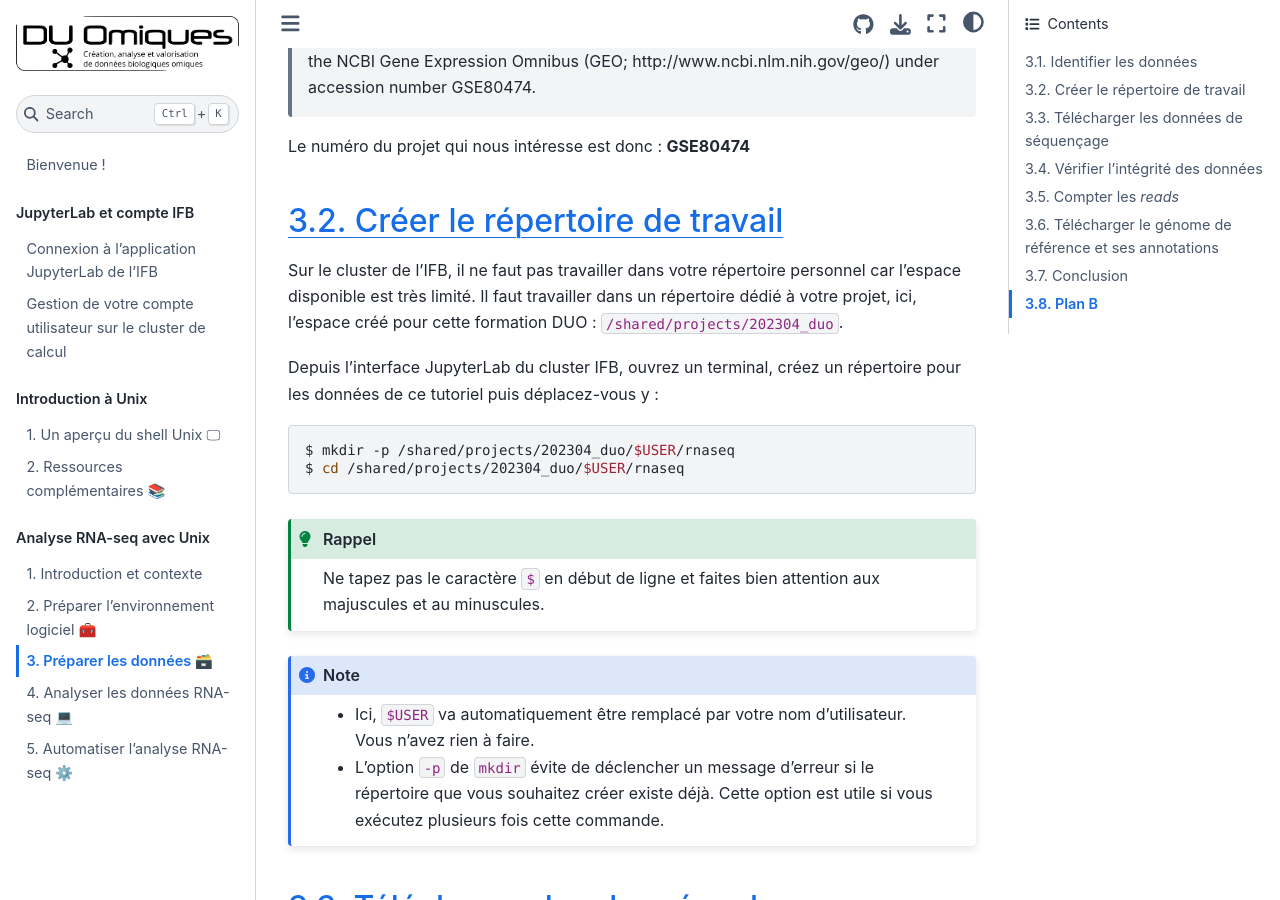
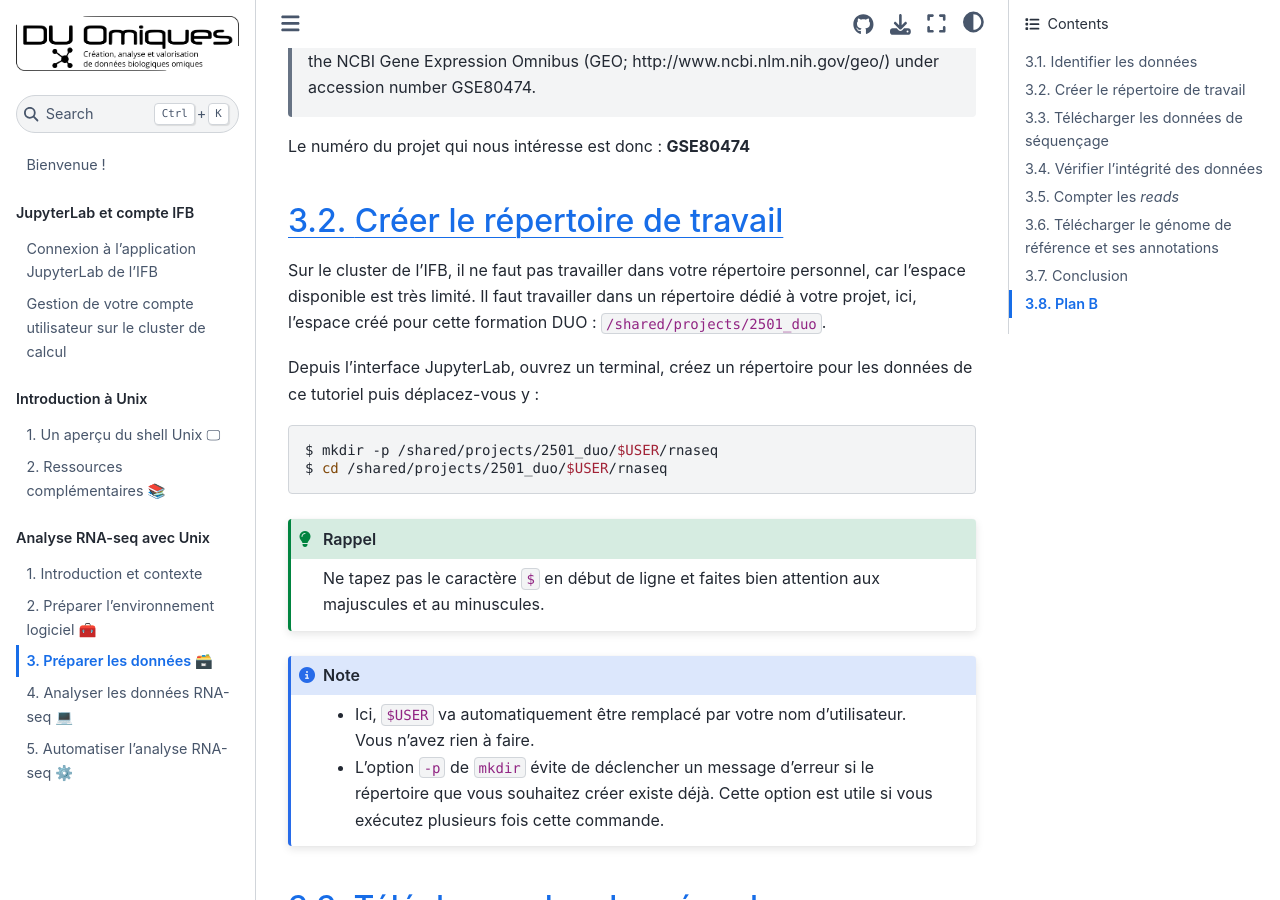
Before and after one commit to pierrepo/unix-tutorial, a Jupyter Book: the page built from content/tuto2/2_preparer_donnees.md, in a window 1280 px wide and 900 px high, scrolled down 677 px. Built offline with Jupyter Book 1.0.4 settings and Sphinx 7.4.7 and the Sphinx Book theme 1.1.4, drawn with Linux system fonts in a browser that asks for light colours; some of the changed text lies outside the part shown.

Commit message:
Update project id

````diff
--- a/content/tuto2/2_preparer_donnees.md
+++ b/content/tuto2/2_preparer_donnees.md
@@ -14,13 +14,13 @@ Le numéro du projet qui nous intéresse est donc : **GSE80474**
 
 ## Créer le répertoire de travail
 
-Sur le cluster de l'IFB, il ne faut pas travailler dans votre répertoire personnel car l'espace disponible est très limité. Il faut travailler dans un répertoire dédié à votre projet, ici, l'espace créé pour cette formation DUO : `/shared/projects/202304_duo`.
+Sur le cluster de l'IFB, il ne faut pas travailler dans votre répertoire personnel, car l'espace disponible est très limité. Il faut travailler dans un répertoire dédié à votre projet, ici, l'espace créé pour cette formation DUO : `/shared/projects/2501_duo`.
 
-Depuis l'interface JupyterLab du cluster IFB, ouvrez un terminal, créez un répertoire pour les données de ce tutoriel puis déplacez-vous y :
+Depuis l'interface JupyterLab, ouvrez un terminal, créez un répertoire pour les données de ce tutoriel puis déplacez-vous y :
 
 ```bash
-$ mkdir -p /shared/projects/202304_duo/$USER/rnaseq
-$ cd /shared/projects/202304_duo/$USER/rnaseq
+$ mkdir -p /shared/projects/2501_duo/$USER/rnaseq
+$ cd /shared/projects/2501_duo/$USER/rnaseq
 ```
 
 ```{admonition} Rappel
@@ -60,7 +60,7 @@ Téléchargez le fichier `SraRunTable.txt` sur votre machine locale. Il s'agit d
 
 **Depuis l'interface JupyterLab du cluster IFB**
 
-Dans JupyterLab, utilisez l'explorateur de fichiers (à gauche) pour vous déplacer dans le répertoire que vous avez créé précédemment (`/shared/projects/202304_duo/$USER/rnaseq`).
+Dans JupyterLab, utilisez l'explorateur de fichiers (à gauche) pour vous déplacer dans le répertoire que vous avez créé précédemment (`/shared/projects/2501_duo/$USER/rnaseq`).
 
 En cliquant sur l'icône *Upload Files*, importez le fichier `SraRunTable.txt` dans votre répertoire projet.
 
@@ -271,7 +271,7 @@ Vous avez téléchargé des données, mais vous n'êtes pas certains de leur int
 Téléchargez le fichier `reads_md5sum.txt` :
 
 ```bash
-$ wget https://raw.githubusercontent.com/pierrepo/unix-tutorial/master/tuto2/reads_md5sum.txt
+$ wget https://raw.githubusercontent.com/pierrepo/unix-tutorial/master/content/tuto2/reads_md5sum.txt
 ```
 
 Affichez le contenu de ce fichier avec la commande `cat` :
@@ -303,7 +303,7 @@ Si vous n'obtenez pas `OK` à côté de chaque fichier, cela signifie que le fic
 
 ## Compter les *reads*
 
-La commande `zcat` est l'équivalent de la commande `cat` mais pour les fichiers texte compressés. Vous pouvez l'utiliser pour afficher le premier *read* du fichier `reads/SRR3405783.fastq.gz` :
+La commande `zcat` est l'équivalent de la commande `cat`, mais pour les fichiers texte compressés. Vous pouvez l'utiliser pour afficher le premier *read* du fichier `reads/SRR3405783.fastq.gz` :
 
 ```bash
 $ zcat reads/SRR3405783.fastq.gz | head -n 4
@@ -401,6 +401,6 @@ Si le téléchargement des données prend trop de temps ou échoue, lancez les c
 
 ```bash
 $ mkdir -p reads
-$ cp /shared/projects/202304_duo/data/rnaseq_scere/reads/SRR340578{3,4,5}.fastq.gz reads/
-$ cp -R /shared/projects/202304_duo/data/rnaseq_scere/genome .
+$ cp /shared/projects/2501_duo/data/rnaseq_scere/reads/SRR340578{3,4,5}.fastq.gz reads/
+$ cp -R /shared/projects/2501_duo/data/rnaseq_scere/genome .
 ```
````
Also changed, not shown: other parts of content/tuto2/2_preparer_donnees.md (+5 -5 lines).
